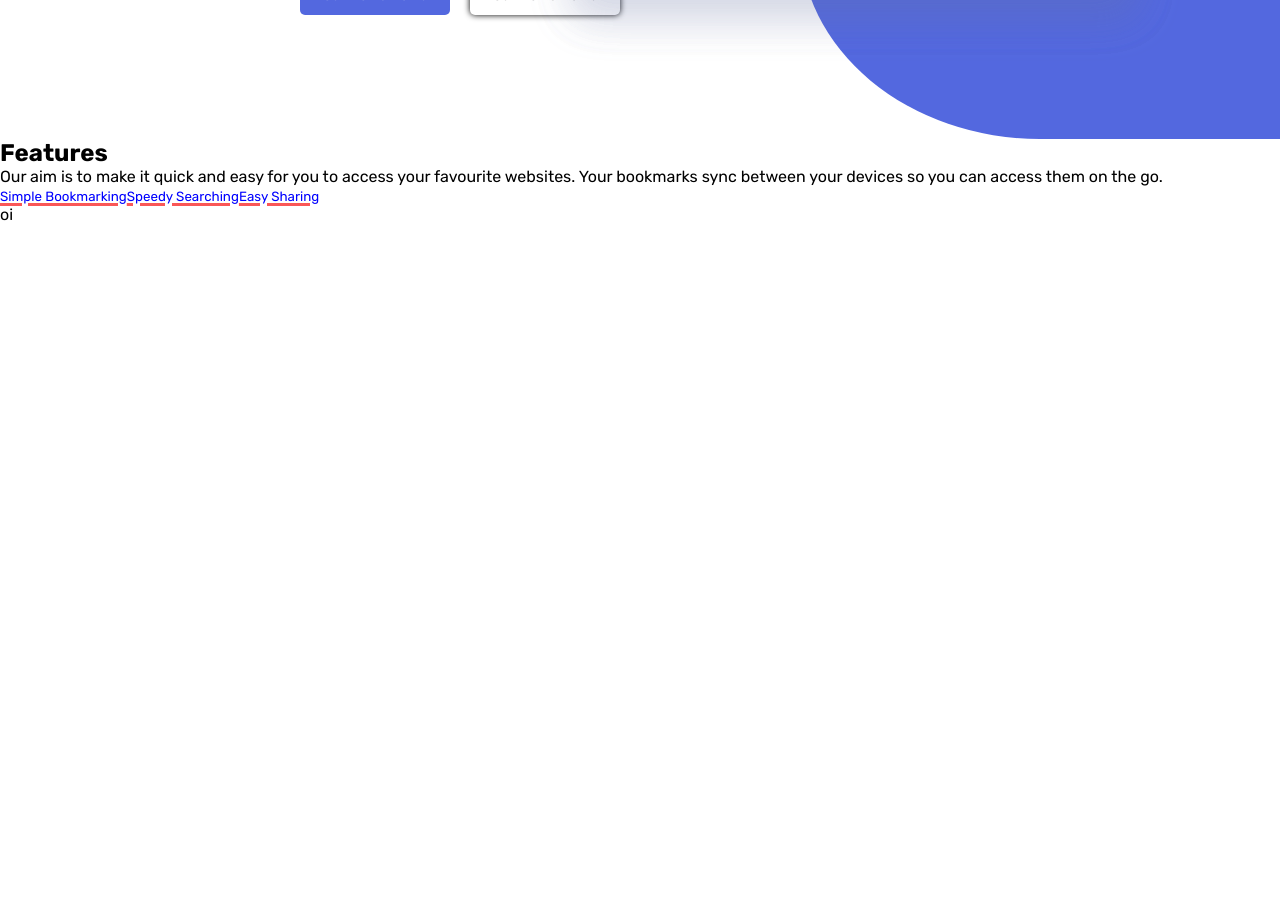
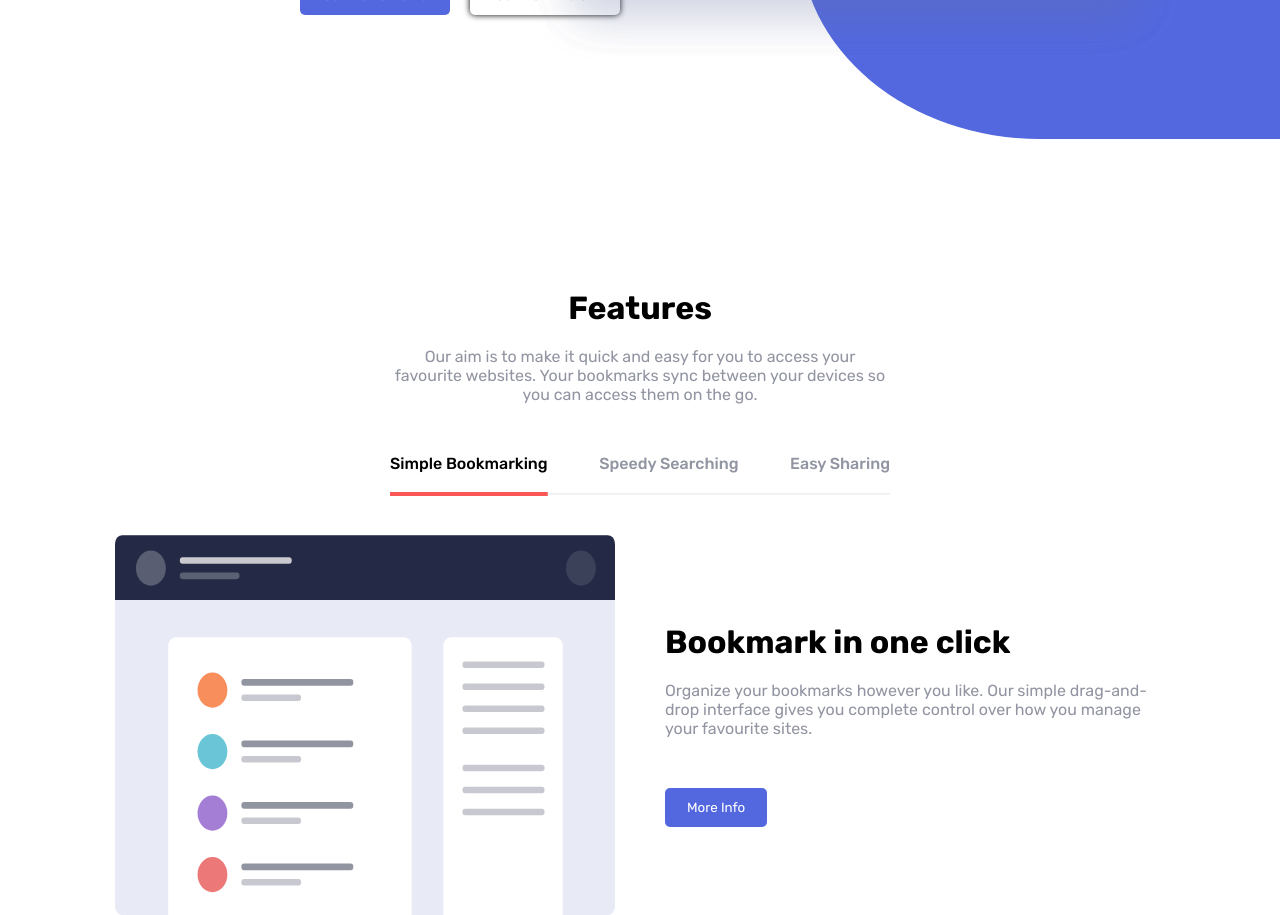
Before and after one commit to breguenice3/bookmark-landing-page, a React (Create React App) app: page / in a window 1280 px wide. Shown: the part 620-1535 px from the top of the page. Before the commit the page ends 844 px from the top, so only its background shows below. Built offline with nearby package versions, Linux system fonts and the light colour scheme.

Commit message:
finalizando estilização da segunda section

```diff
--- a/src/components/books-carousel/book-carousel.tsx
+++ b/src/components/books-carousel/book-carousel.tsx
@@ -1,5 +1,70 @@
-export default function BookCarousel(){
-    return(
-        <div>oi</div>
+import styled from "styled-components";
+
+interface Props {
+    page: number;
+}
+
+export default function BookCarousel(page: Props) {
+
+    const features = [
+        {
+            name: "Bookmark in one click",
+            description: "Organize your bookmarks however you like. Our simple drag-and-drop interface gives you complete control over how you manage your favourite sites.",
+            url: "../../images/illustration-features-tab-1.svg"
+        },
+        {
+            name: "Intelligent search",
+            description: "Our powerful search feature will help you find saved sites in no time at all. No need to trawl through all of your bookmarks.",
+            url: "../../images/illustration-features-tab-2.svg"
+        },
+        {
+            name: "Share your bookmarks",
+            description: "Easily share your bookmarks and collections with others. Create a shareable link that you can send at the click of a button.",
+            url: "../../images/illustration-features-tab-3.svg"
+        }
+    ]
+
+
+    return (
+        <CarouselContainer>
+            <img src={features[page.page].url} alt="" />
+            <div>
+                <h1>{features[page.page].name}</h1>
+                <p>{features[page.page].description}</p>
+                <button>More Info</button>
+            </div>
+        </CarouselContainer>
     )
 }
+
+const CarouselContainer = styled.div`
+    width: 100%;
+    display: flex;
+    align-items: center;
+    gap: 50px;
+    text-align: start;
+
+    & img{
+        width: 500px;
+        height: 380px;
+    }
+
+    & h1{
+        padding-bottom: 20px;
+    }
+
+    & button{
+        background-color: hsl(231, 69%, 60%);
+        padding: 10px 20px;
+        border-radius: 5px;
+        color: white;
+        border: 2px solid transparent;
+        cursor: pointer;
+
+        &:hover{
+        border: 2px solid hsl(231, 69%, 60%);
+        background-color: transparent;
+        color: hsl(231, 69%, 60%);
+    }
+    }
+`
--- a/src/components/header/header.tsx
+++ b/src/components/header/header.tsx
@@ -24,7 +24,7 @@ const LogoBookmark = styled.div`
     background-repeat: no-repeat;
     `
 const HeaderStyle = styled.header`
-        width: 100vw;
+        width: 100%;
         display: flex;
         justify-content: space-between;
         align-items: center;
--- a/src/pages/homepage.tsx
+++ b/src/pages/homepage.tsx
@@ -5,9 +5,38 @@ import { useState } from "react"
 
 export default function Homepage() {
 
-    const [button1Style, setButtonStyle1] = useState("")
+    const [button1Style, setButtonStyle1] = useState("black")
     const [button2Style, setButtonStyle2] = useState("")
     const [button3Style, setButtonStyle3] = useState("")
+    const [button1Line, setButtonLineStyle1] = useState("underline 4px hsl(0, 94%, 66%)")
+    const [button2Line, setButtonLineStyle2] = useState("")
+    const [button3Line, setButtonLineStyle3] = useState("")
+
+    const [pageNumber, setPageNumber] = useState(0);
+
+    function setButton(buttonNumber: number) {
+        setButtonStyle1("")
+        setButtonStyle2("")
+        setButtonStyle3("")
+        setButtonLineStyle1("")
+        setButtonLineStyle2("")
+        setButtonLineStyle3("")
+        setPageNumber(0)
+        if (buttonNumber == 1) {
+            setButtonStyle1("black")
+            setButtonLineStyle1("underline 4px hsl(0, 94%, 66%)")
+            setPageNumber(0)
+        } if (buttonNumber == 2) {
+            setButtonStyle2("black")
+            setButtonLineStyle2("underline 4px hsl(0, 94%, 66%)")
+            setPageNumber(1)
+        } if(buttonNumber == 3) {
+            setButtonStyle3("black")
+            setButtonLineStyle3("underline 4px hsl(0, 94%, 66%)")
+            setPageNumber(2)
+        }
+
+    }
 
     return (
         <div>
@@ -22,7 +51,7 @@ export default function Homepage() {
                     </p>
                     <ButtonContainer>
                         <BlueButton>Get it on Chrome</BlueButton>
-                        <GrayButton>Get it on Chrome</GrayButton>
+                        <GrayButton>Get it on Firefox</GrayButton>
                     </ButtonContainer>
                 </FirstSectionTextContainer>
 
@@ -35,14 +64,15 @@ export default function Homepage() {
                 <div>
                     <h2>Features</h2>
                     <p>Our aim is to make it quick and easy for you to access your favourite websites. Your bookmarks sync between your devices so you can access them on the go.</p>
-                    <div>
-                        <ButtonCarousel style={{ background: `${button1Style}` }}>Simple Bookmarking</ButtonCarousel>
-                        <ButtonCarousel>Speedy Searching</ButtonCarousel>
-                        <ButtonCarousel>Easy Sharing</ButtonCarousel>
-                    </div>
+                    <ButtonsCarousel>
+                        <ButtonCarousel style={{ color: `${button1Style}`, textDecoration: `${button1Line}` }} onClick={() => { setButton(1) }}>Simple Bookmarking</ButtonCarousel>
+                        <ButtonCarousel style={{ color: `${button2Style}`, textDecoration: `${button2Line}` }} onClick={() => { setButton(2) }}>Speedy Searching</ButtonCarousel>
+                        <ButtonCarousel style={{ color: `${button3Style}`, textDecoration: `${button3Line}` }} onClick={() => { setButton(3) }}>Easy Sharing</ButtonCarousel>
+                    </ButtonsCarousel>
+                    <hr />
                 </div>
                 <div>
-                    <BookCarousel />
+                    <BookCarousel page={pageNumber} />
                 </div>
             </SecondSection>
         </div>
@@ -95,7 +125,7 @@ const FirstSection = styled.section`
     display: flex;
     justify-content: space-between;
     padding-top: 200px;
-    width: 100vw;
+    width: 100%;
 
     & h1{
         font-size: 50px;
@@ -145,17 +175,48 @@ const FirstSectionTextContainer = styled.div`
 `
 
 const SecondSection = styled.div`
+    width: 100%;
+    display: flex;
+    flex-direction: column;
+    align-items: center;
+    text-align: center;
+    padding-top: 150px;
 
+    & hr{
+        margin-top: 20px;
+        margin-bottom: 40px;
+        background-color: hsla(228.74999999999994, 7.8431372549019605%, 60%, 0.123);
+        height: 2px;
+        border: none;
+    }
+
+    & h2{
+        font-size: 32px;
+        padding-bottom: 20px;
+    }
+
+    & p{
+        width: 500px;
+        color: hsl(229, 8%, 60%);
+        padding-bottom: 50px;
+    }
+`
+
+const ButtonsCarousel = styled.div`
+    display: flex;
+    justify-content: space-between;
 `
 
 const ButtonCarousel = styled.button`
     background-color: transparent;
     border: none;
-    text-decoration: underline 3px hsl(0, 94%, 66%);
+    text-underline-offset: 23px;
     cursor: pointer;
-    color: blue;
+    color: hsl(229, 8%, 60%);
+    font-size: 16px;
+    font-weight: 500;
 
     &:hover{
-        color: red;
+        color: hsl(0, 94%, 66%);
     }
 `
```
